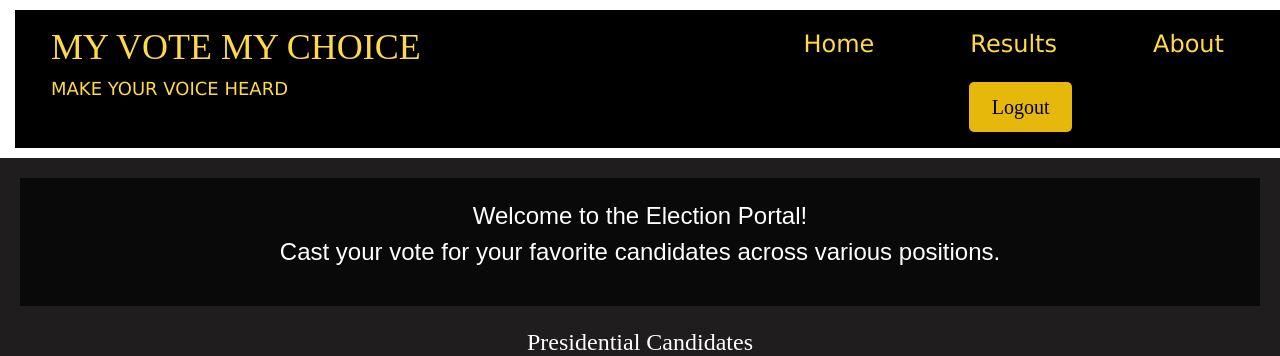
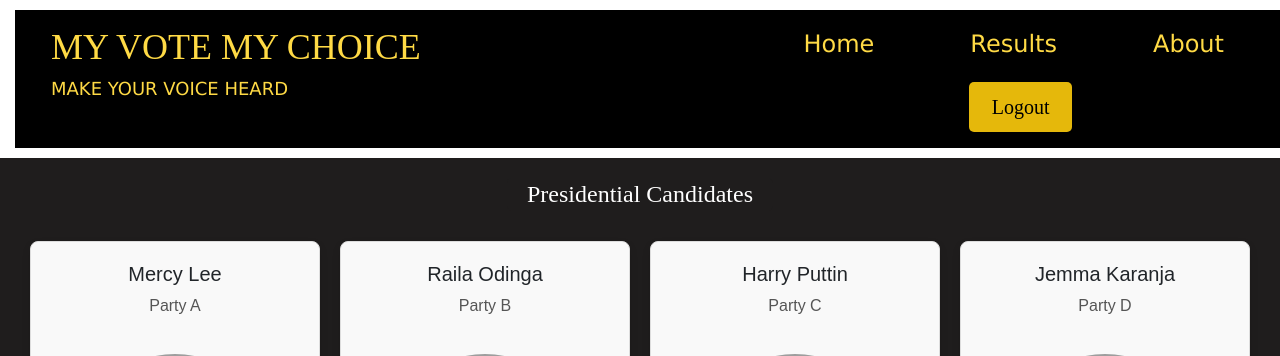
Before and after one commit to BarryBaros/voting-app, a React (Create React App) app: page / in a window 1280 px wide. Both pictures are taken after typing "5", "Sample123" into the empty fields and a click on the button "Submit". Shown: the top 356 px of the page. Built offline with nearby package versions, Linux system fonts and the light colour scheme; grey boxes are pictures that could not be loaded; the HTML template or start-up script is replaced by a standard one.

Commit message:
updated the homepage

```diff
--- a/src/components/HomePage.js
+++ b/src/components/HomePage.js
@@ -1,5 +1,5 @@
 import React from 'react';
-// import Navbar from './Navbar';
+import Navbar from './Navbar';
 import { FaFacebookF, FaTwitter, FaInstagram } from 'react-icons/fa';
 
 const HomePage = () => {
@@ -113,10 +113,6 @@ const HomePage = () => {
 
   return (
     <div className="candidates-page">
-      {/* <Navbar /> */}
-      <div className="welcome-message">
-        <p>Welcome to the Election Portal! <br/> Cast your vote for your favorite candidates across various positions.</p>
-      </div>
       <Section title="Presidential Candidates" candidates={presidentialCandidates} />
       <Section title="Senatorial Candidates" candidates={senatorialCandidates} />
       <Section title="Gubernatorial Candidates" candidates={gubernatorialCandidates} />
```
